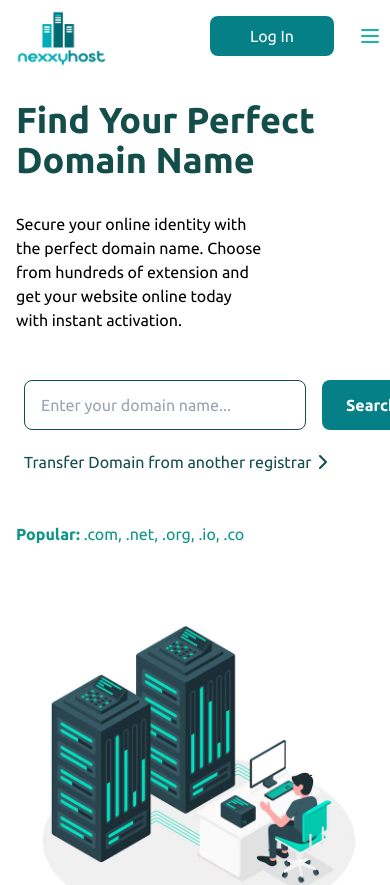
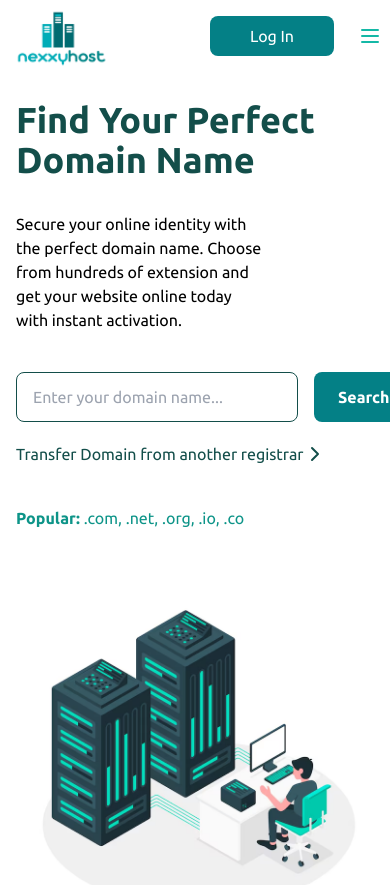
Before and after one commit to Hariz-Ade14/nexxyhost-domain-spark, a React (Vite) app: page /register-domain in a window 390 px wide. Shown: the top 885 px of the page. Built offline with nearby package versions, Linux system fonts and the light colour scheme.

Commit message:
Update registerDomain.tsx

```diff
--- a/src/pages/Domain/registerDomain.tsx
+++ b/src/pages/Domain/registerDomain.tsx
@@ -82,7 +82,7 @@ const PurchaseRegister: React.FC = () => {
                   Choose from hundreds of extension and get your website online
                   today with instant activation.
                 </p>
-                <div className="bg-white p-2 rounded-2xl mb-8">
+                <div className="bg-white md:p-2 rounded-2xl mb-8">
                   <div className="flex items-center sm:flex-row gap-4">
                     <input
                       type="text"
```
